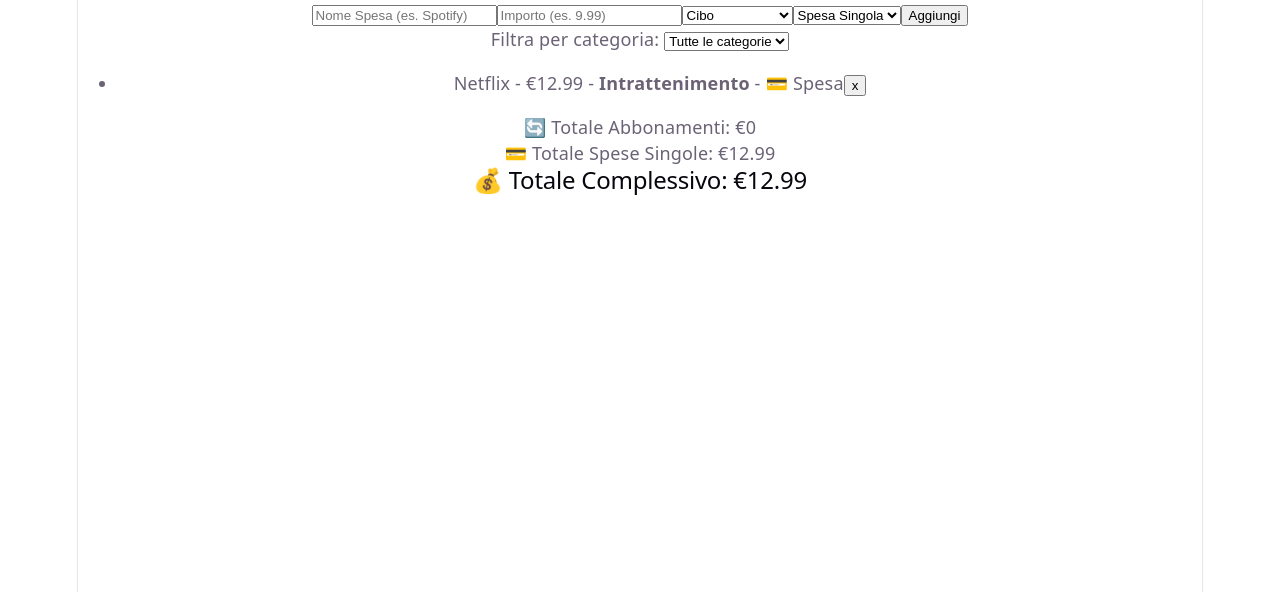
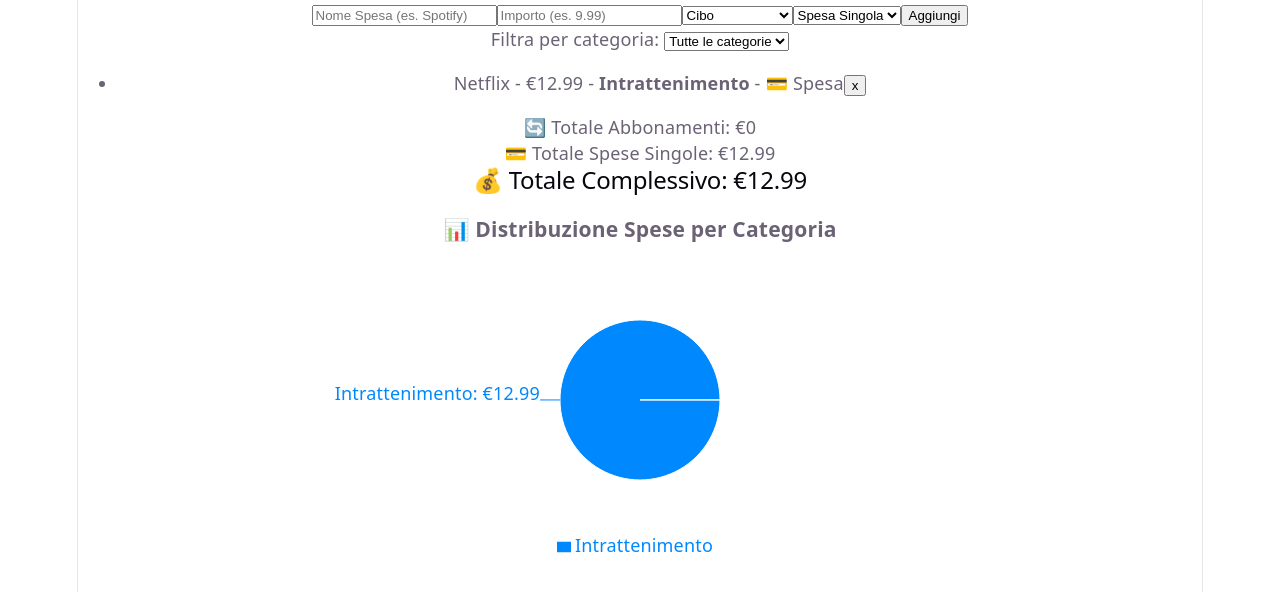
Before and after one commit to meucale/finances-tracker, a React (Vite) app: page / in a window 1280 px wide. Shown: the top 592 px of the page. Built offline with nearby package versions, Linux system fonts and the light colour scheme.

Commit message:
installed recharts, feat: add charts for expenses

```diff
--- a/package.json
+++ b/package.json
@@ -11,7 +11,8 @@
   },
   "dependencies": {
     "react": "^19.2.8",
-    "react-dom": "^19.2.8"
+    "react-dom": "^19.2.8",
+    "recharts": "^3.10.1"
   },
   "devDependencies": {
     "@eslint/js": "^10.0.1",
--- a/src/App.jsx
+++ b/src/App.jsx
@@ -1,6 +1,7 @@
 import { useState, useEffect } from 'react';
 import TransactionForm from './components/TransactionForm';
 import TransactionList from './components/TransactionList';
+import ExpenseChart from './components/ExpenseChart';
 
 const MOCK_TRANSACTIONS = [
   { id: 1, name: 'Netflix', amount: 12.99, category: 'Intrattenimento', type: 'singola'},
@@ -44,6 +45,10 @@ function App() {
         onDelete={handleDeleteTransaction}
       />
 
+      <ExpenseChart
+        transactions={transactions}
+      />
+
     </div>
   )
 }
--- /dev/null
+++ b/src/components/ExpenseChart.jsx
@@ -0,0 +1,56 @@
+import { PieChart, Pie, Cell, Tooltip, Legend, ResponsiveContainer } from 'recharts';
+
+// Palette di colori per le fette della torta
+const COLORS = ['#0088FE', '#00C49F', '#FFBB28', '#FF8042', '#A4DE6C', '#8884d8'];
+
+function ExpenseChart({ transactions }) {
+  // 1. Trasformiamo l'array transactions nel formato richiesto da Recharts
+  const chartData = transactions.reduce((acc, current) => {
+    // Cerchiamo se la categoria della spesa corrente è già nell'accumulatore
+    const categoryIndex = acc.findIndex((item) => item.name === current.category);
+
+    if (categoryIndex !== -1) {
+      // Se la categoria c'è già, sommiamo l'importo
+      acc[categoryIndex].value += current.amount;
+    } else {
+      // Se non c'è, aggiungiamo la nuova categoria
+      acc.push({ name: current.category, value: current.amount });
+    }
+
+    return acc;
+  }, []);
+
+  // Se non ci sono spese, mostriamo un messaggio anziché un grafico vuoto
+  if (transactions.length === 0) {
+    return <p>Nessuna spesa da mostrare nel grafico.</p>;
+  }
+
+  return (
+    <div style={{ width: '100%', height: 300, marginTop: '20px' }}>
+      <h3>📊 Distribuzione Spese per Categoria</h3>
+      <ResponsiveContainer width="100%" height="100%">
+        <PieChart>
+          <Pie
+            data={chartData}
+            cx="50%"
+            cy="50%"
+            outerRadius={80}
+            dataKey="value"
+            label={({ name, value }) => `${name}: €${value}`}
+          >
+            {/* Coloriamo ogni fetta con un colore diverso della palette */}
+            {chartData.map((entry, index) => (
+              <Cell key={`cell-${index}`} fill={COLORS[index % COLORS.length]} />
+            ))}
+          </Pie>
+          {/* Mostra il fumetto quando passi sopra una fetta con il mouse */}
+          <Tooltip formatter={(value) => `€${value}`} />
+          {/* Legend mostra la legenda dei colori in basso */}
+          <Legend />
+        </PieChart>
+      </ResponsiveContainer>
+    </div>
+  );
+}
+
+export default ExpenseChart;
```
Also changed, not shown: 1 other file (tests, documents, lock files or other folders).
